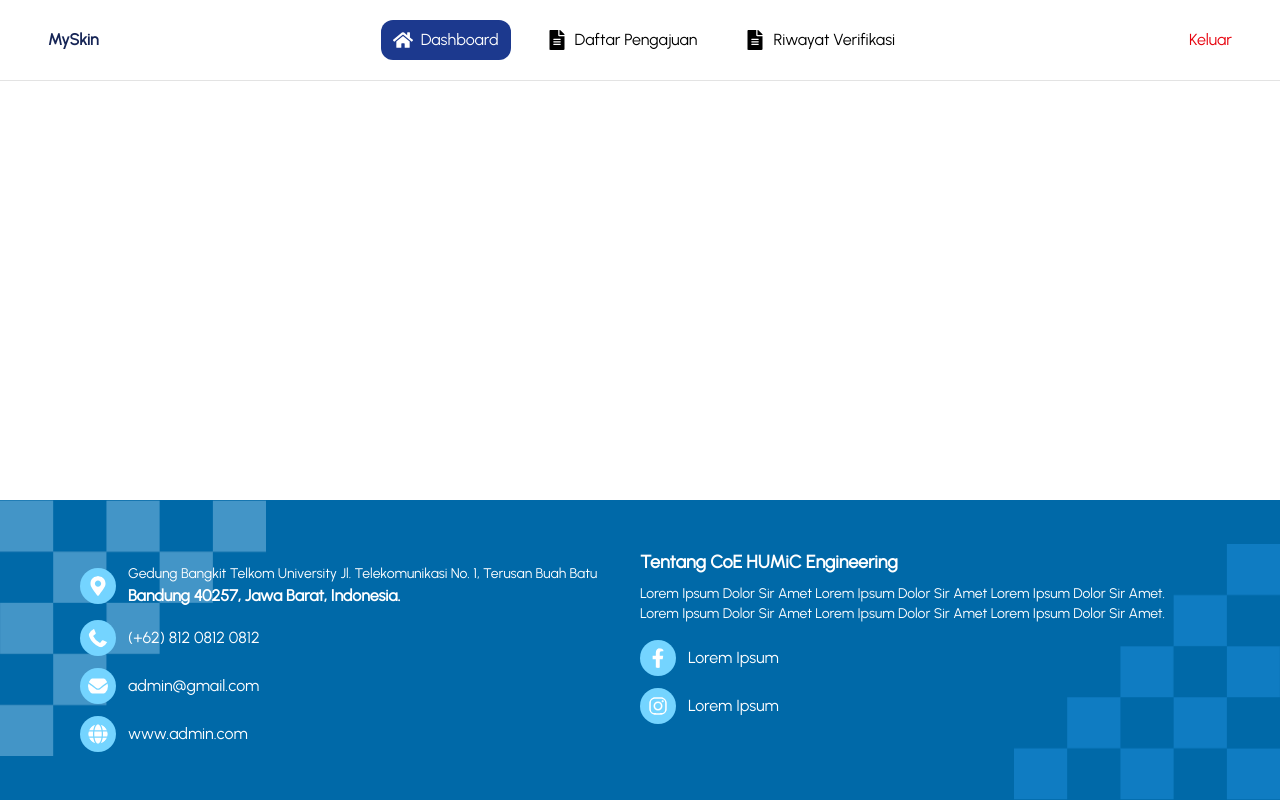
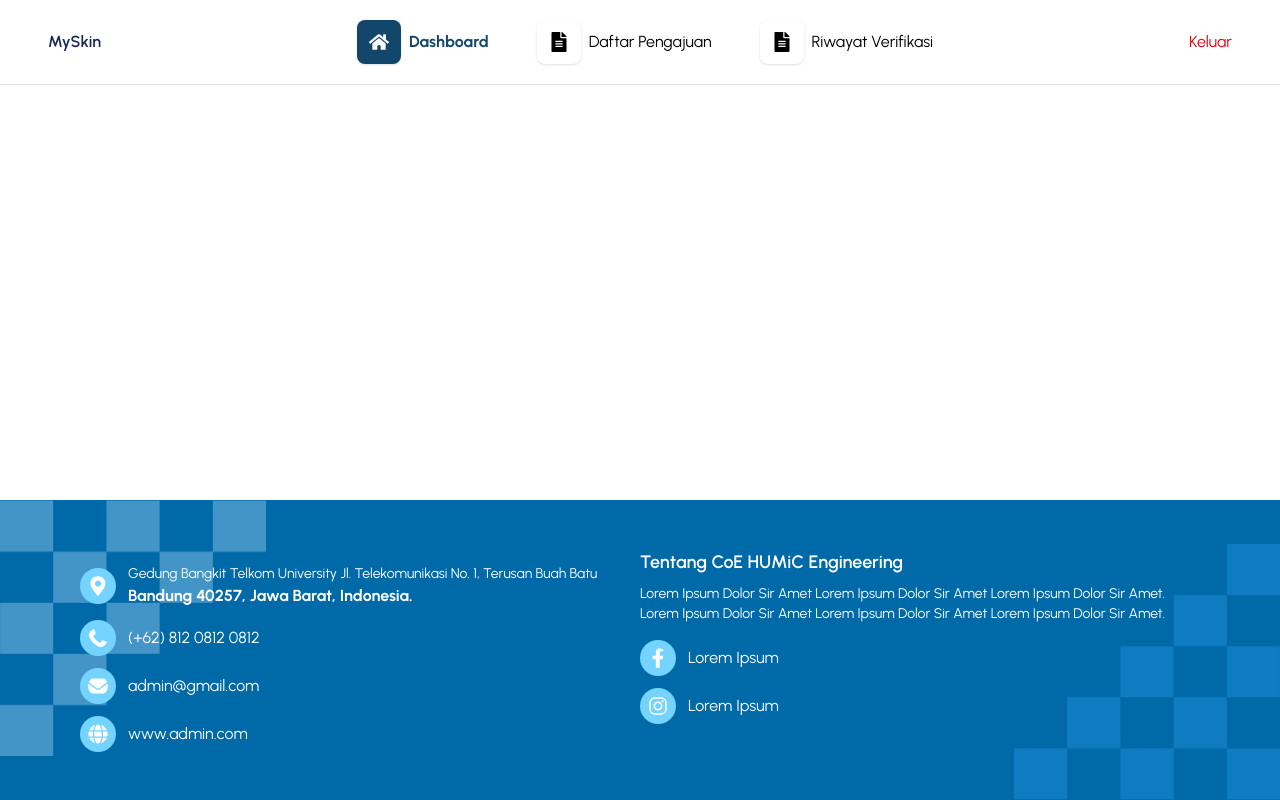
Before and after one commit to haululazkiyaa/humic-myskin-fe, a React (Vite) app: page /dokter in a window 1280 px wide. Built offline with nearby package versions, Linux system fonts and the light colour scheme.

Commit message:
feat: add font style and navbar doctor

```diff
--- a/src/index.css
+++ b/src/index.css
@@ -3,6 +3,18 @@
 @font-face {
   font-family: "Urbanist";
   src: url("./assets/fonts/Urbanist-Regular.ttf") format("truetype");
+}
+
+@font-face {
+  font-family: "Urbanist";
+  font-weight: 600;
+  src: url("./assets/fonts/Urbanist-SemiBold.ttf") format("truetype");
+}
+
+@font-face {
+  font-family: "Urbanist";
+  font-weight: 700;
+  src: url("./assets/fonts/Urbanist-Bold.ttf") format("truetype");
 }
 
 html {
--- a/src/layouts/DoctorLayouts/NavbarDoctor.jsx
+++ b/src/layouts/DoctorLayouts/NavbarDoctor.jsx
@@ -14,38 +14,59 @@ const Navbar = () => {
     window.location.href = "/";
   };
 
+  const menuItems = [
+    {
+      to: "/dokter",
+      label: "Dashboard",
+      icon: <FaHome size={20} />,
+      key: "dashboard",
+    },
+    {
+      to: "/daftar-pengajuan",
+      label: "Daftar Pengajuan",
+      icon: <FaFileAlt size={20} />,
+      key: "daftar-pengajuan",
+    },
+    {
+      to: "/riwayat-verifikasi",
+      label: "Riwayat Verifikasi",
+      icon: <FaFileAlt size={20} />,
+      key: "riwayat-verifikasi",
+    },
+  ];
+
   return (
     <div className="w-full flex justify-center">
       <div className="w-full flex justify-between items-center px-12 py-5 border-b-[1px] border-[#E3E3E3] bg-white/60 backdrop-blur-sm">
         <h1 className="font-semibold text-md text-blue-950">MySkin</h1>
-        <div className="flex gap-x-6 items-center">
-          <Link
-            to="/dokter"
-            className={`flex items-center gap-2 px-3 py-2 rounded-xl ${
-              active === "dashboard" ? "bg-blue-900 text-white" : "text-black"
-            }`}
-            onClick={() => setActive("dashboard")}
-          >
-            <FaHome size={20} /> Dashboard
-          </Link>
-          <Link
-            to="/daftar-pengajuan"
-            className={`flex items-center gap-2 px-3 py-2 rounded-xl ${
-              active === "daftar-pengajuan" ? "bg-gray-200" : "text-black"
-            }`}
-            onClick={() => setActive("daftar-pengajuan")}
-          >
-            <FaFileAlt size={20} /> Daftar Pengajuan
-          </Link>
-          <Link
-            to="/riwayat-verifikasi"
-            className={`flex items-center gap-2 px-3 py-2 rounded-xl ${
-              active === "riwayat-verifikasi" ? "bg-gray-200" : "text-black"
-            }`}
-            onClick={() => setActive("riwayat-verifikasi")}
-          >
-            <FaFileAlt size={20} /> Riwayat Verifikasi
-          </Link>
+        <div className="flex gap-x-12 items-center">
+          {menuItems.map((item) => (
+            <Link
+              key={item.key}
+              to={item.to}
+              className={`flex items-center gap-2`}
+              onClick={() => setActive(item.key)}
+            >
+              <span
+                className={`px-3 py-3 rounded-lg shadow ${
+                  active === item.key
+                    ? "bg-[#12476B] text-white"
+                    : "bg-white text-black"
+                }`}
+              >
+                {item.icon}
+              </span>
+              <span
+                className={`${
+                  active === item.key
+                    ? "font-bold text-[#12476B]"
+                    : "text-black"
+                }`}
+              >
+                {item.label}
+              </span>
+            </Link>
+          ))}
         </div>
         <button
           onClick={handleLogout}
```
Also changed, not shown: src/assets/fonts/Urbanist-Bold.ttf (added), src/assets/fonts/Urbanist-SemiBold.ttf (added).
